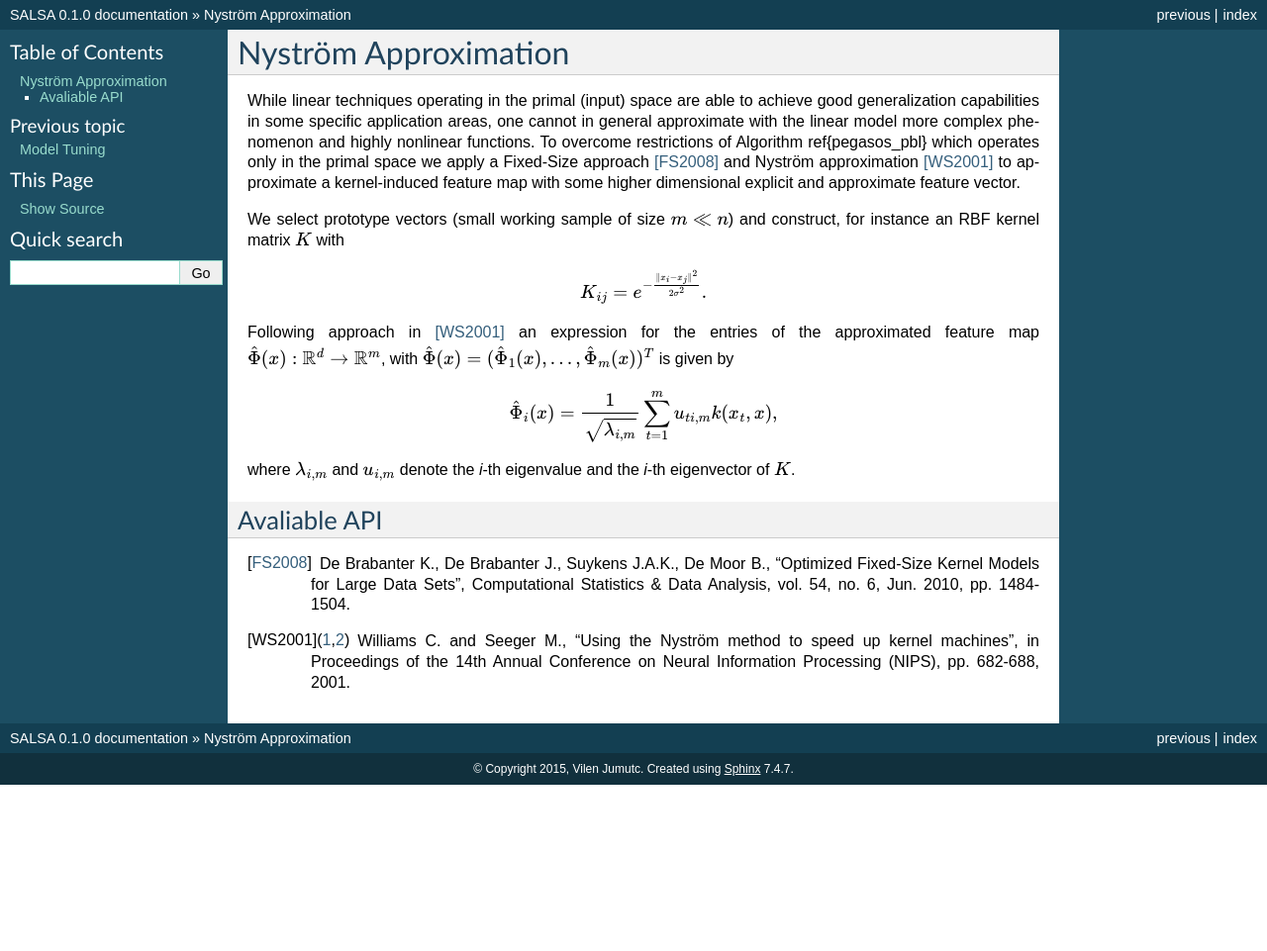
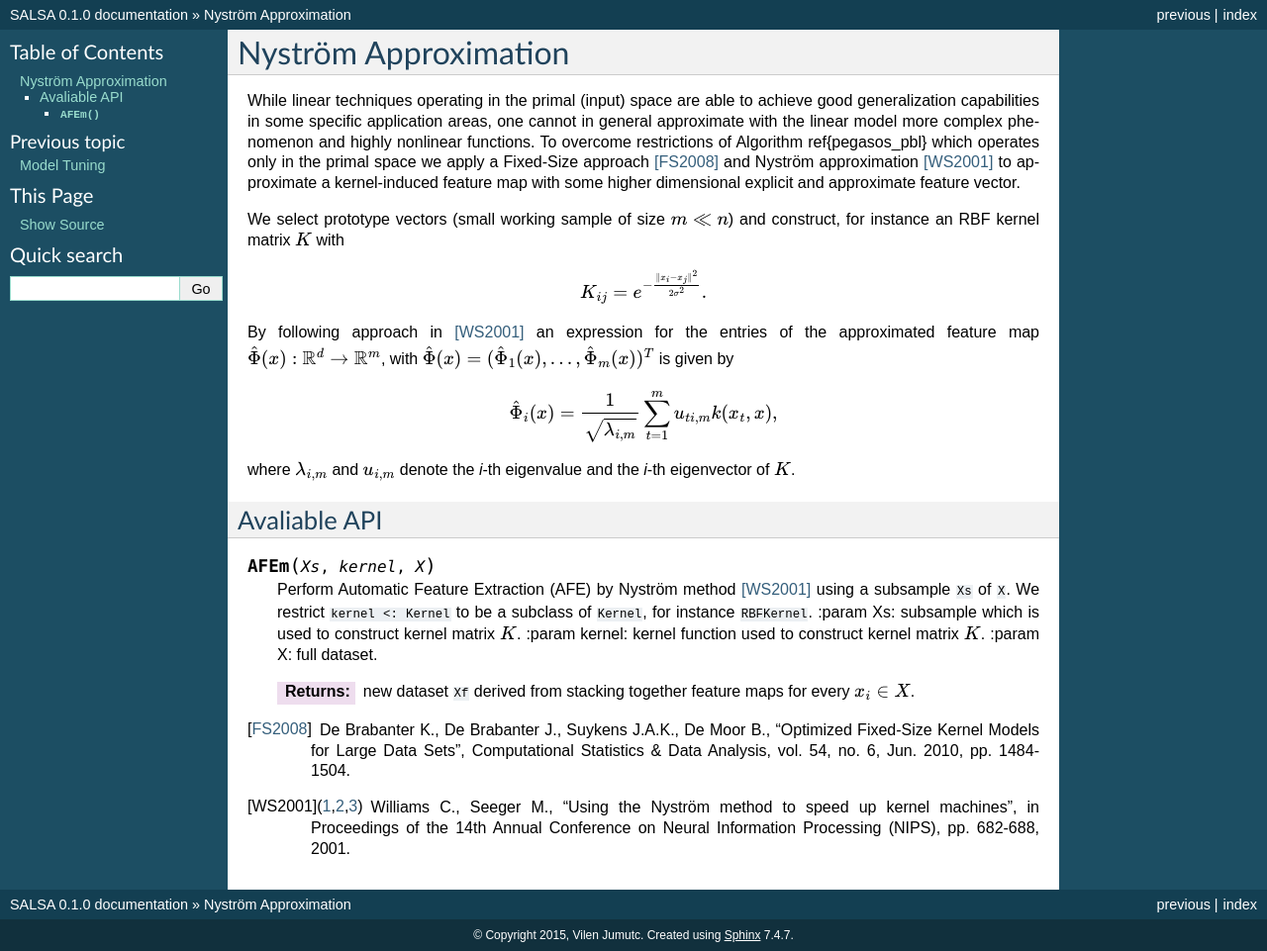
Before and after one commit to jumutc/SALSA.jl, a Sphinx documentation site: the page built from docs/source/nystrom.rst, in a window 1280 px wide. Shown: the whole page at 99% size. Built offline with Sphinx 7.4.7, drawn with Linux system fonts in a browser that asks for light colours; formulas are drawn with MathJax 3; before the commit the page ends 900 px from its top, so only the background shows below that.

Commit message:
docs update

```diff
--- a/docs/source/nystrom.rst
+++ b/docs/source/nystrom.rst
@@ -8,7 +8,7 @@ We select prototype vectors (small working sample of size :math:`m \ll n`) and c
 .. math::
 	K_{ij} = e^{-\frac{\Vert x_i-x_j \Vert ^2}{2\sigma^2} }.
 
-Following approach in [WS2001]_ an expression for the entries of the approximated feature map :math:`\hat{\Phi}(x) : \mathbb{R}^d \rightarrow \mathbb{R}^m`, with :math:`\hat{\Phi}(x) = (\hat{\Phi}_1(x),\ldots,\hat{\Phi}_m(x))^T` is given by
+By following approach in [WS2001]_ an expression for the entries of the approximated feature map :math:`\hat{\Phi}(x) : \mathbb{R}^d \rightarrow \mathbb{R}^m`, with :math:`\hat{\Phi}(x) = (\hat{\Phi}_1(x),\ldots,\hat{\Phi}_m(x))^T` is given by
 
 .. math::
 	\hat{\Phi}_i(x) = \frac{1}{\sqrt{\lambda_{i,m}}} \sum_{t=1}^m u_{ti,m}k(x_t,x),
@@ -19,8 +19,15 @@ where :math:`\lambda_{i,m}` and :math:`u_{i,m}` denote the *i*-th eigenvalue and
 Avaliable API
 ~~~~~~~~~~~~~
 
+.. function:: AFEm(Xs,kernel,X)
 
+	Perform Automatic Feature Extraction (AFE) by Nyström method [WS2001]_ using a subsample ``Xs`` of ``X``. We restrict ``kernel <: Kernel`` to be a subclass of ``Kernel``, for instance ``RBFKernel``.
+	:param Xs: subsample which is used to construct kernel matrix :math:`K`.
+	:param kernel: kernel function used to construct kernel matrix :math:`K`.
+	:param X: full dataset.
+
+	:return: new dataset ``Xf`` derived from stacking together feature maps for every :math:`x_i \in X`.
 
 .. [FS2008] De Brabanter K., De Brabanter J., Suykens J.A.K., De Moor B., "Optimized Fixed-Size Kernel Models for Large Data Sets", Computational Statistics & Data Analysis, vol. 54, no. 6, Jun. 2010, pp. 1484-1504.
 
-.. [WS2001] Williams C. and Seeger M., "Using the Nyström method to speed up kernel machines", in Proceedings of the 14th Annual Conference on Neural Information Processing (NIPS), pp. 682-688, 2001.
+.. [WS2001] Williams C., Seeger M., "Using the Nyström method to speed up kernel machines", in Proceedings of the 14th Annual Conference on Neural Information Processing (NIPS), pp. 682-688, 2001.
```
